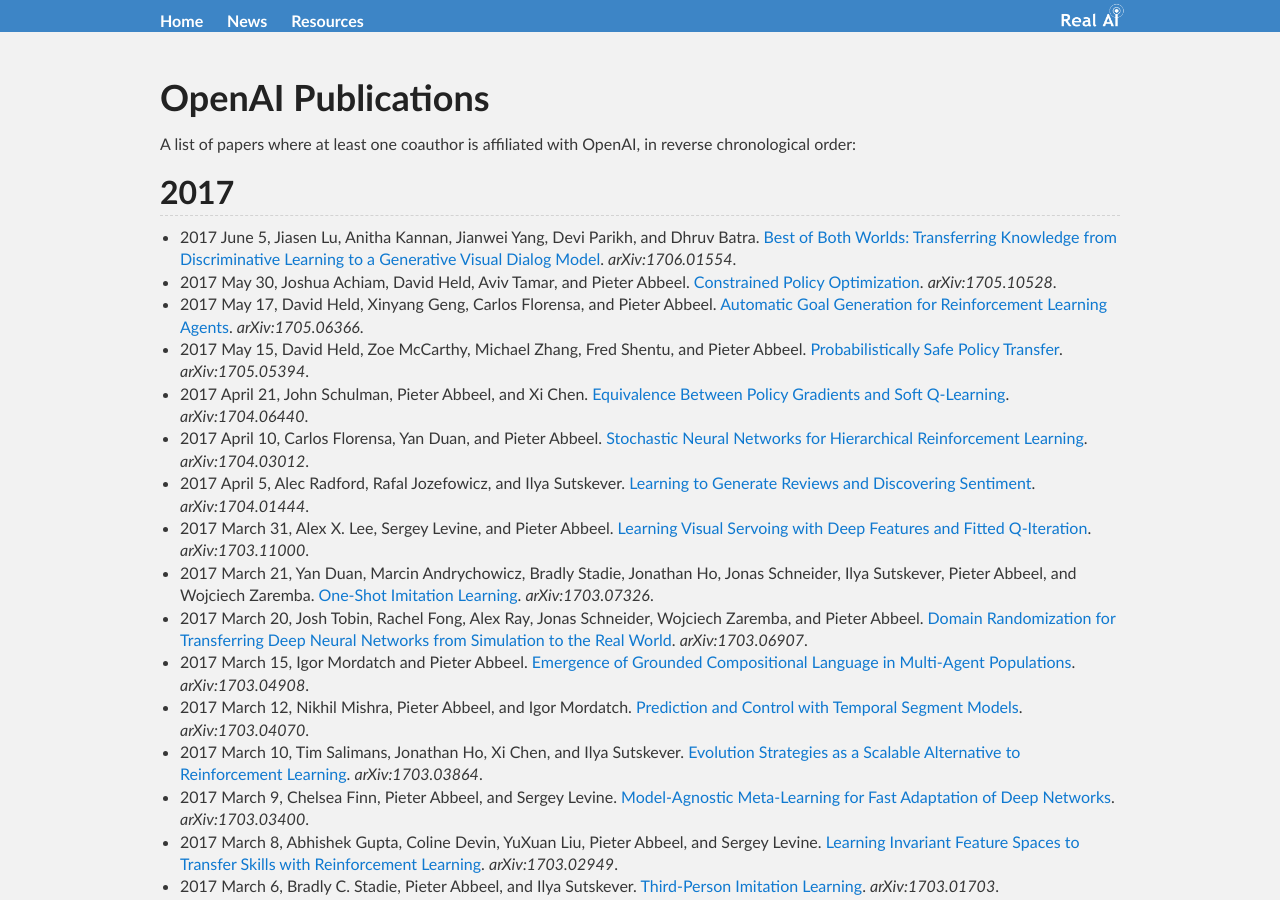
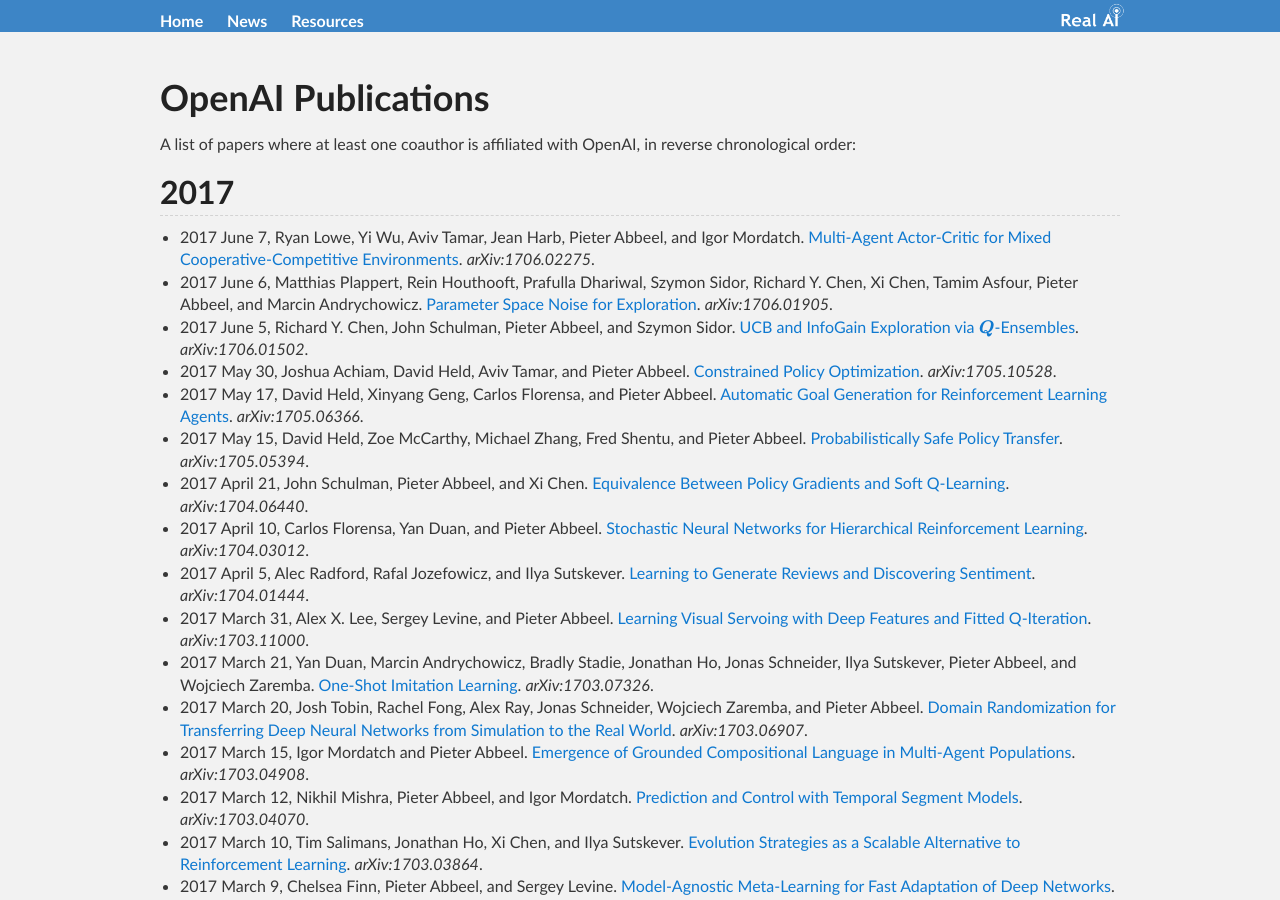
Before and after one commit to Tonywuhk/realai.org, a Jekyll site: the page built from labs/openai-publications.md, in a window 1280 px wide and 900 px high. Built offline with Jekyll 4.4.1, drawn with Linux system fonts in a browser that asks for light colours; our own code applies the rules of GitHub Pages for plain Markdown files; formulas are drawn with MathJax 3; comment, search, counter and statistics services are not loaded; the repository's description, which GitHub fills in, is left out.

Commit message:
Create openai-publications.md

```diff
--- a/labs/openai-publications.md
+++ b/labs/openai-publications.md
@@ -8,7 +8,9 @@
 
 ## 2017
 
-* 2017 June 5, Jiasen Lu, Anitha Kannan, Jianwei Yang, Devi Parikh, and Dhruv Batra. [Best of Both Worlds: Transferring Knowledge from Discriminative Learning to a Generative Visual Dialog Model](https://arxiv.org/abs/1706.01554). *arXiv:1706.01554*.
+* 2017 June 7, Ryan Lowe, Yi Wu, Aviv Tamar, Jean Harb, Pieter Abbeel, and Igor Mordatch. [Multi-Agent Actor-Critic for Mixed Cooperative-Competitive Environments](https://arxiv.org/abs/1706.02275). *arXiv:1706.02275*.
+* 2017 June 6, Matthias Plappert, Rein Houthooft, Prafulla Dhariwal, Szymon Sidor, Richard Y. Chen, Xi Chen, Tamim Asfour, Pieter Abbeel, and Marcin Andrychowicz. [Parameter Space Noise for Exploration](https://arxiv.org/abs/1706.01905). *arXiv:1706.01905*.
+* 2017 June 5, Richard Y. Chen, John Schulman, Pieter Abbeel, and Szymon Sidor. [UCB and InfoGain Exploration via \\(\boldsymbol{Q}\\)-Ensembles](https://arxiv.org/abs/1706.01502). *arXiv:1706.01502*.
 * 2017 May 30, Joshua Achiam, David Held, Aviv Tamar, and Pieter Abbeel. [Constrained Policy Optimization](https://arxiv.org/abs/1705.10528). *arXiv:1705.10528*.
 * 2017 May 17, David Held, Xinyang Geng, Carlos Florensa, and Pieter Abbeel. [Automatic Goal Generation for Reinforcement Learning Agents](https://arxiv.org/abs/1705.06366). *arXiv:1705.06366*.
 * 2017 May 15, David Held, Zoe McCarthy, Michael Zhang, Fred Shentu, and Pieter Abbeel. [Probabilistically Safe Policy Transfer](https://arxiv.org/abs/1705.05394). *arXiv:1705.05394*.
```
